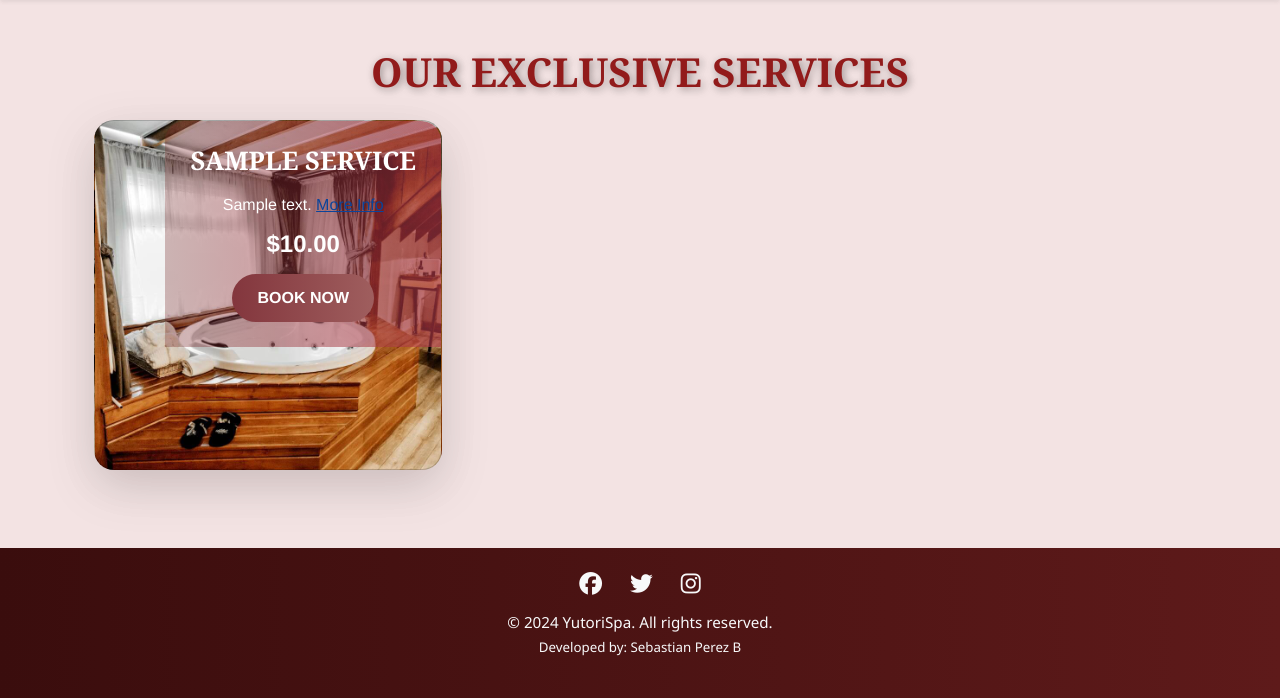
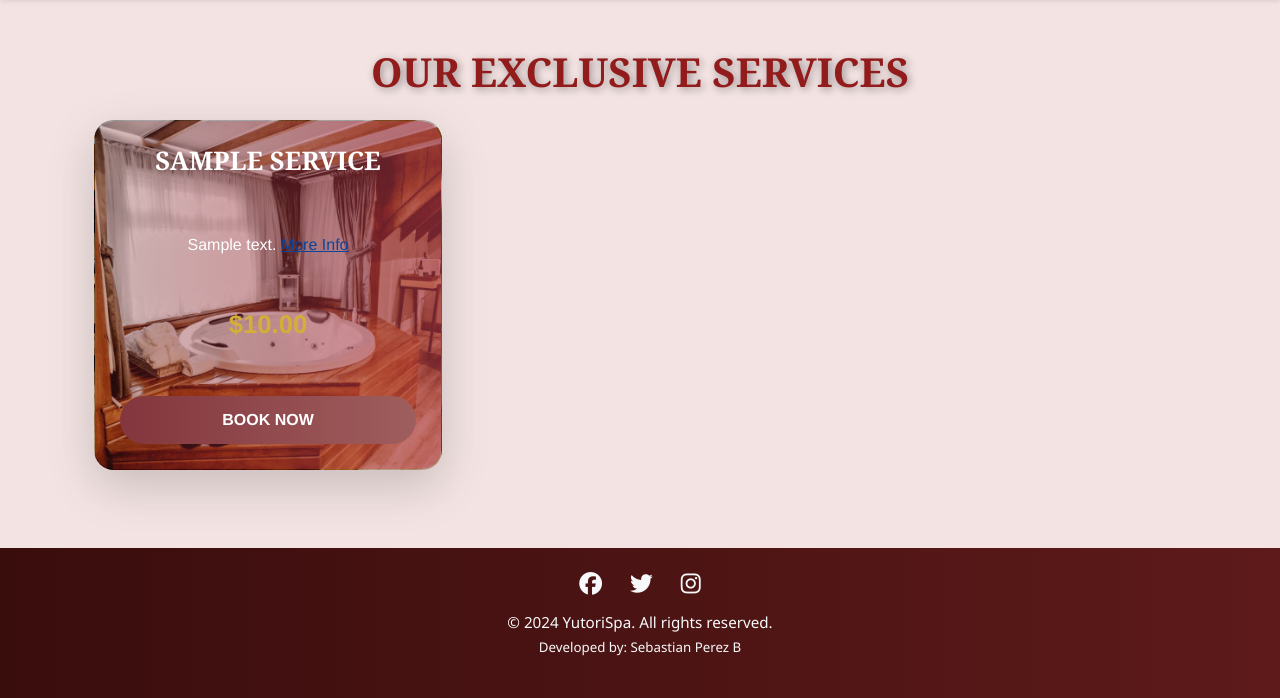
Before and after one commit to LionelWise77/Yutori-PP4, a Django app: page /services/ in a window 1280 px wide. Shown: the part 102-800 px from the top of the page. Run offline with Django 4.2, Linux system fonts and the light colour scheme; tables that the repository leaves empty hold one stand-in row (values such as "Sample post").

```diff
--- a/spa/static/css/styles.css
+++ b/spa/static/css/styles.css
@@ -330,7 +330,7 @@ a {
   background-position: center;
   min-height: 350px;
   display: flex;
-  align-items: flex-end;
+  align-items: stretch;
   transition: 0.3s;
   box-shadow: 0 6px 16px rgba(0, 0, 0, 0.15);
 }
@@ -345,6 +345,10 @@ a {
   padding: 25px;
   border-top-left-radius: 20px;
   border-top-right-radius: 20px;
+  flex-grow: 1;
+  display: flex;
+  flex-direction: column;
+  justify-content: space-between;
 }
 
 .service-title {
@@ -363,7 +367,9 @@ a {
 
 .text-muted {
   --bs-text-opacity: 1;
-  color: #ffffff !important;
+  color: #d4af37 !important;
+  font-weight: bold;
+  font-size: 1.6rem;
 }
 /* General Styles for Cards */
 .appointment-card {
```
Also changed, not shown: README.md, spa/static/images/Booking.section.png, spa/static/images/Header-login.png, spa/static/images/Header-logout.png, spa/static/images/footer.readme.png, spa/static/images/manage-booking.png, spa/static/images/my-profile.png, spa/static/images/profile-login.png, spa/static/images/services-README.png, spa/static/images/torii-gate-header.png.
